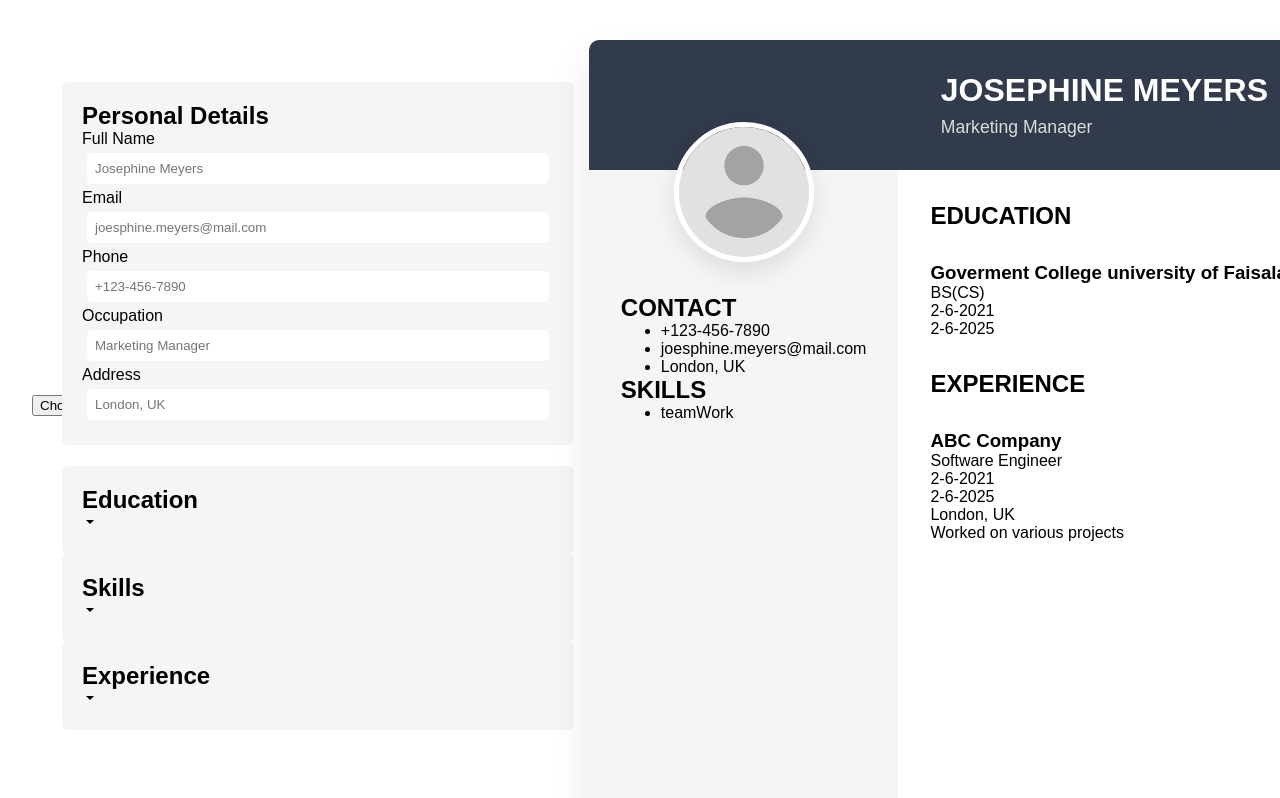
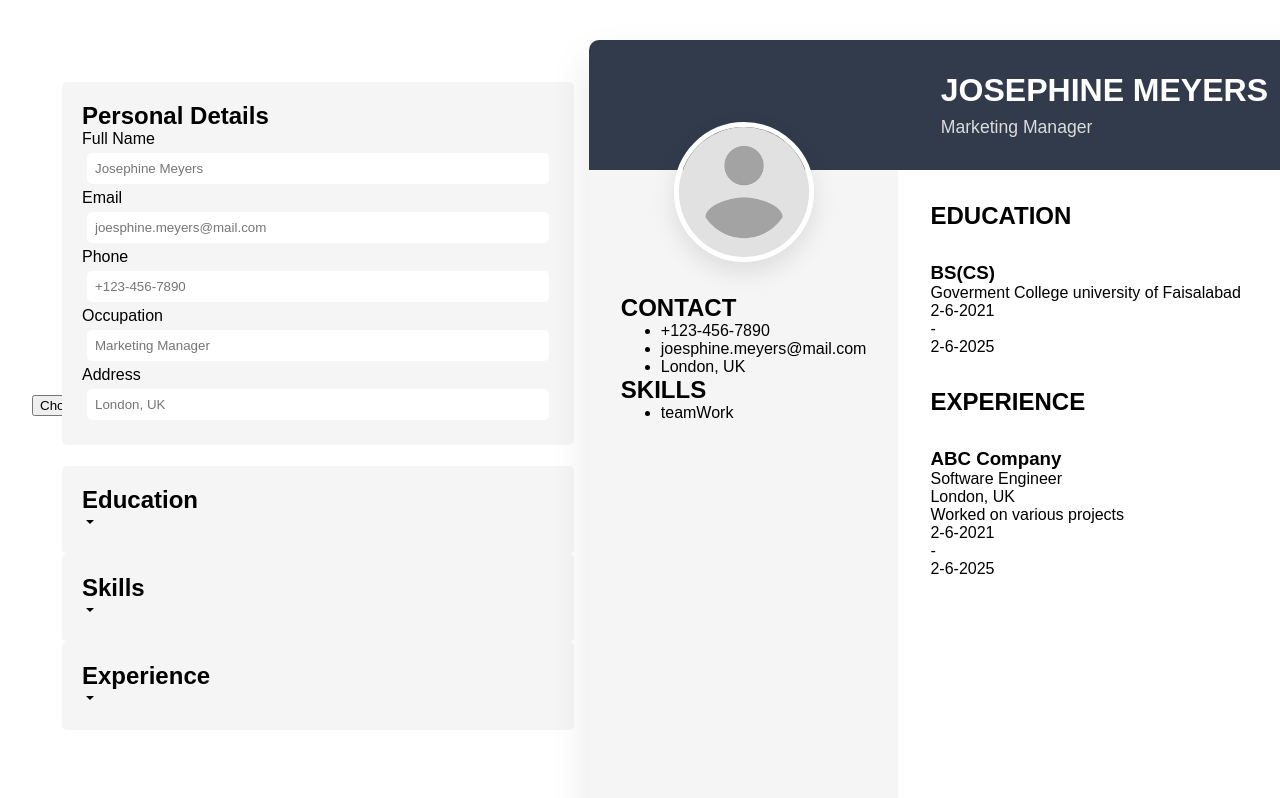
Before and after one commit to AhmadR6/Cv-maker, a React (Vite) app: page / in a window 1280 px wide. Shown: the top 798 px of the page. Built offline with nearby package versions, Linux system fonts and the light colour scheme.

Commit message:
styled headers and education and ecperience lists

```diff
--- a/src/Componets/CvPreview.jsx
+++ b/src/Componets/CvPreview.jsx
@@ -1,6 +1,5 @@
 import { v4 as uuidv4 } from "uuid";
 export default function CvPreview(props) {
-  console.log("props", props);
   return (
     <section className="live-preview-section">
       <header>
@@ -13,7 +12,7 @@ export default function CvPreview(props) {
             <img src={props.image} alt="profile image" />
           </div>
           <div className="contact-info-container">
-            <h2>CONTACT</h2>
+            <h2 className="heading">CONTACT</h2>
             <ul>
               <li>{props.data.phoneNumber}</li>
               <li>{props.data.email}</li>
@@ -21,7 +20,7 @@ export default function CvPreview(props) {
             </ul>
           </div>
           <div className="skills-container">
-            <h2>SKILLS</h2>
+            <h2 className="heading">SKILLS</h2>
             <ul>
               {props.skillForm.map((skill) => {
                 return <li key={uuidv4()}>{skill.skillName}</li>;
@@ -30,30 +29,41 @@ export default function CvPreview(props) {
           </div>
         </section>
         <section className="academic-experience-section">
-          <h2>EDUCATION</h2>
+          <h2 className="heading">EDUCATION</h2>
           <div>
             {props.educationForm.map((education) => {
               return (
-                <div key={uuidv4()}>
-                  <h3>{education.schoolName}</h3>
-                  <p>{education.degree}</p>
+                <div className="education-list" key={uuidv4()}>
+                  <div>
+                    <h3>{education.degree}</h3>
+                    <p>{education.schoolName}</p>
+                  </div>
+                  <div className="date">
                     <p>{education.startDate}</p>
+                    <span>-</span>
                     <p>{education.endDate}</p>
+                  </div>
                 </div>
               );
             })}
           </div>
-          <h2>EXPERIENCE</h2>
+          <h2 className="heading">EXPERIENCE</h2>
           <div>
             {props.experienceForm.map((experience) => {
               return (
-                <div key={uuidv4()}>
+                <div className="experience-list" key={uuidv4()}>
+                  <div>
                     <h3>{experience.companyName}</h3>
                     <p>{experience.positionTitle}</p>
-                  <p>{experience.startDate}</p>
-                  <p>{experience.endDate}</p>
                     <p>{experience.location}</p>
                     <p>{experience.description}</p>
+                  </div>
+
+                  <div className="date">
+                    <p>{experience.startDate}</p>
+                    <span>-</span>
+                    <p>{experience.endDate}</p>
+                  </div>
                 </div>
               );
             })}
```
Lines whose indentation alone changed are shown as unchanged.
